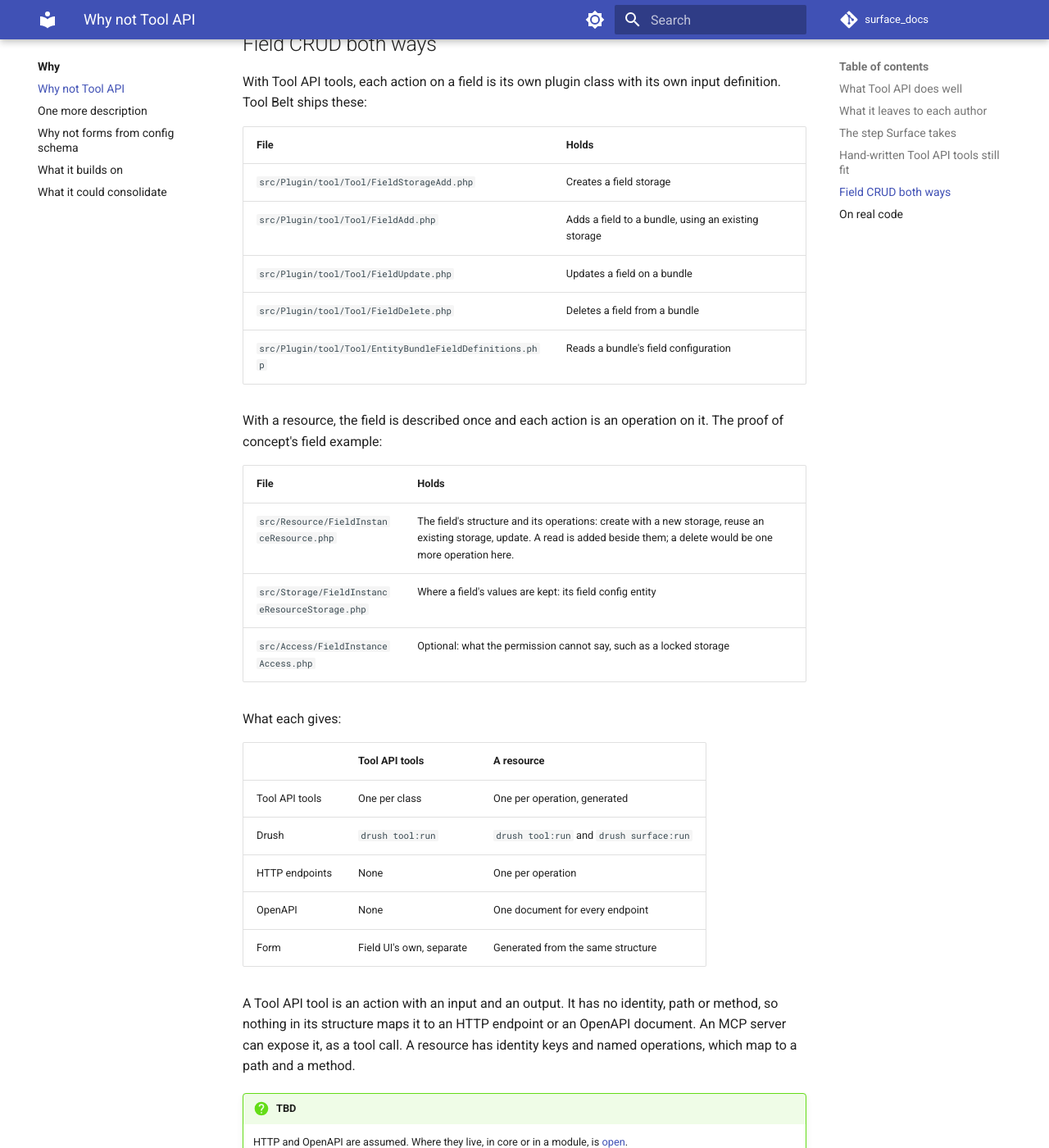
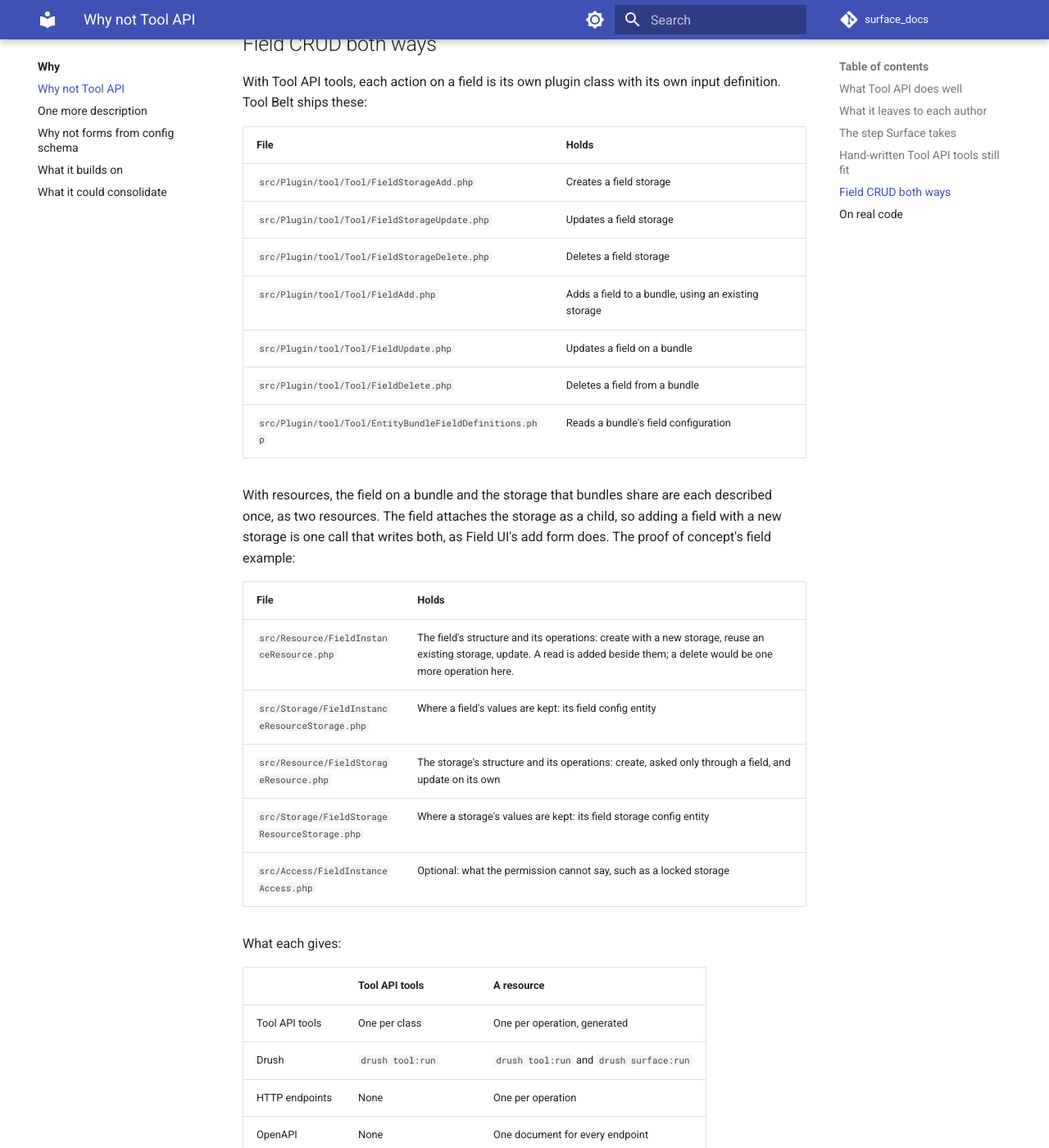
Before and after one commit to mlander/surface_docs, an MkDocs documentation site: the page built from docs/why/not-tool-api.md, in a window 1280 px wide and 1400 px high, scrolled down 1443 px. Shown: the whole window at 82% size. Built offline with MkDocs 1.6.1 and Material for MkDocs 9.7.7, drawn with Linux system fonts in a browser that asks for light colours; comment, search, counter and statistics services are not loaded.

Commit message:
Why not Tool API: field and field storage are two resources

```diff
--- a/docs/why/not-tool-api.md
+++ b/docs/why/not-tool-api.md
@@ -38,17 +38,21 @@ With Tool API tools, each action on a field is its own plugin class with its own
 | File | Holds |
 |---|---|
 | `src/Plugin/tool/Tool/FieldStorageAdd.php` | Creates a field storage |
+| `src/Plugin/tool/Tool/FieldStorageUpdate.php` | Updates a field storage |
+| `src/Plugin/tool/Tool/FieldStorageDelete.php` | Deletes a field storage |
 | `src/Plugin/tool/Tool/FieldAdd.php` | Adds a field to a bundle, using an existing storage |
 | `src/Plugin/tool/Tool/FieldUpdate.php` | Updates a field on a bundle |
 | `src/Plugin/tool/Tool/FieldDelete.php` | Deletes a field from a bundle |
 | `src/Plugin/tool/Tool/EntityBundleFieldDefinitions.php` | Reads a bundle's field configuration |
 
-With a resource, the field is described once and each action is an operation on it. The proof of concept's field example:
+With resources, the field on a bundle and the storage that bundles share are each described once, as two resources. The field attaches the storage as a child, so adding a field with a new storage is one call that writes both, as Field UI's add form does. The proof of concept's field example:
 
 | File | Holds |
 |---|---|
 | `src/Resource/FieldInstanceResource.php` | The field's structure and its operations: create with a new storage, reuse an existing storage, update. A read is added beside them; a delete would be one more operation here. |
 | `src/Storage/FieldInstanceResourceStorage.php` | Where a field's values are kept: its field config entity |
+| `src/Resource/FieldStorageResource.php` | The storage's structure and its operations: create, asked only through a field, and update on its own |
+| `src/Storage/FieldStorageResourceStorage.php` | Where a storage's values are kept: its field storage config entity |
 | `src/Access/FieldInstanceAccess.php` | Optional: what the permission cannot say, such as a locked storage |
 
 What each gives:
```
